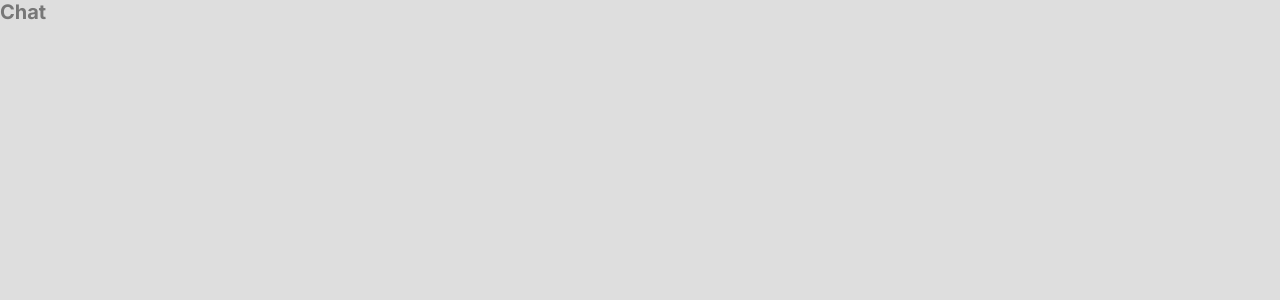
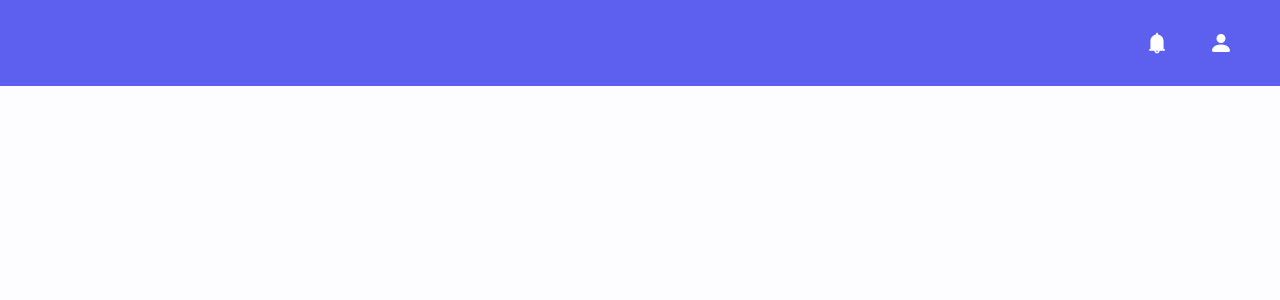
Before and after one commit to Cireka/Chat-App, a Next.js app: page / in a window 1280 px wide. Shown: the top 300 px of the page. Built offline with nearby package versions, Linux system fonts and the light colour scheme.

Commit message:
finished header design

```diff
--- a/Components/Chat.js
+++ /dev/null
@@ -1,4 +0,0 @@
-import style from "./Chat.module.css";
-export default function Chat() {
-  return <h1>Chat</h1>;
-}
--- /dev/null
+++ b/Components/Header/Header.js
@@ -0,0 +1,15 @@
+import style from "./Header.module.css";
+import { AiFillBell } from "react-icons/ai";
+import { BsFillPersonFill } from "react-icons/bs";
+export default function Header() {
+  return (
+    <section className={style.NavigationSection}>
+      <nav className={style.NaviagtionParrent}>
+        <div className={style.IconParrents}>
+          <AiFillBell className={style.Icon} />
+          <BsFillPersonFill className={style.Icon} />
+        </div>
+      </nav>
+    </section>
+  );
+}
--- /dev/null
+++ b/Components/Header/Header.module.css
@@ -0,0 +1,24 @@
+.NavigationSection {
+  width: 100vw;
+  height: 8.6rem;
+  background-color: #5d5fef;
+  margin-bottom: 6rem;
+}
+.NaviagtionParrent {
+  padding: 0 4.7rem;
+  height: 100%;
+  display: flex;
+  align-items: center;
+  justify-content: flex-end;
+}
+.IconParrents {
+  display: flex;
+  align-items: center;
+  gap: 4rem;
+}
+.Icon {
+  width: 2.4rem;
+  height: 2.4rem;
+  color: white;
+  cursor: pointer;
+}
--- /dev/null
+++ b/Components/main/Chat.js
@@ -0,0 +1,12 @@
+import { Fragment } from "react";
+import style from "./Chat.module.css";
+import Header from "../Header/Header";
+export default function Chat() {
+  return (
+    <Fragment>
+      <Header />
+      {/* <ContactsPannel />
+      <ChatPannel /> */}
+    </Fragment>
+  );
+}
--- a/app/globals.css
+++ b/app/globals.css
@@ -18,7 +18,7 @@ body {
   overflow-x: hidden;
   max-width: 100vw;
   animation: myAnim 1s ease 0s 1 normal forwards;
-  background-color: #dedede;
+  background-color: #fdfdff;
   min-height: 100vh;
 }
 
--- a/app/page.js
+++ b/app/page.js
@@ -1,4 +1,4 @@
-import Chat from "@/Components/Chat";
+import Chat from "@/Components/main/Chat";
 import { Fragment } from "react";
 
 export default function Home() {
--- a/package.json
+++ b/package.json
@@ -11,6 +11,7 @@
   "dependencies": {
     "next": "13.4.5",
     "react": "18.2.0",
-    "react-dom": "18.2.0"
+    "react-dom": "18.2.0",
+    "react-icons": "^4.9.0"
   }
 }
```
Also changed, not shown: Components/main/Chat.module.css (added), 1 other file (tests, documents, lock files or other folders).
